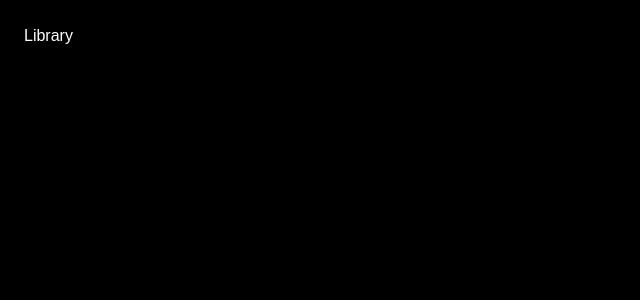
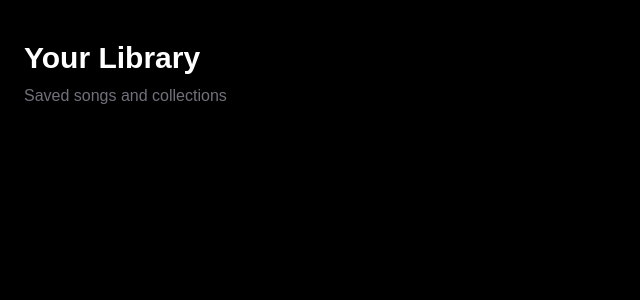
Before and after one commit to shubhbeniwal/iconmusic-ai, a Next.js app in the folder frontend/: page /library in a window 1280 px wide. Shown: the top 300 px of the page, without its empty margins (0-640 px from the left). Built offline with nearby package versions, Linux system fonts and the light colour scheme.

Commit message:
Segregated Library Page

```diff
--- a/frontend/src/app/library/page.tsx
+++ b/frontend/src/app/library/page.tsx
@@ -1,13 +1,60 @@
-export default function Page() {
+"use client"
 
-    return (
+import { useState } from "react"
 
-      <main className="p-6 text-white">
+import FavoritesSection
+from "@/components/FavoritesSection"
 
-        Library
+export default function LibraryPage() {
 
-      </main>
+  const [refreshKey] =
 
-    )
+    useState(0)
 
-  }
+  return (
+
+    <main
+      className="
+      min-h-screen
+      bg-black
+      text-white
+      px-6
+      pt-10
+      pb-32
+      "
+    >
+
+      <h1
+        className="
+        text-3xl
+        font-bold
+        mb-2
+        "
+      >
+
+        Your Library
+
+      </h1>
+
+      <p
+        className="
+        text-zinc-500
+        mb-8
+        "
+      >
+
+        Saved songs and collections
+
+      </p>
+
+      <FavoritesSection
+
+        refreshKey={refreshKey}
+
+      />
+
+    </main>
+
+  )
+
+}
--- a/frontend/src/app/page.tsx
+++ b/frontend/src/app/page.tsx
@@ -287,12 +287,6 @@ export default function Home() {
           loading={loading}
 
           onDiscover={handleDiscover}
-
-        />
-
-        <FavoritesSection
-
-          refreshKey={favoritesRevision}
 
         />
 
```
Also changed, not shown: 1 other file (tests, documents, lock files or other folders).
